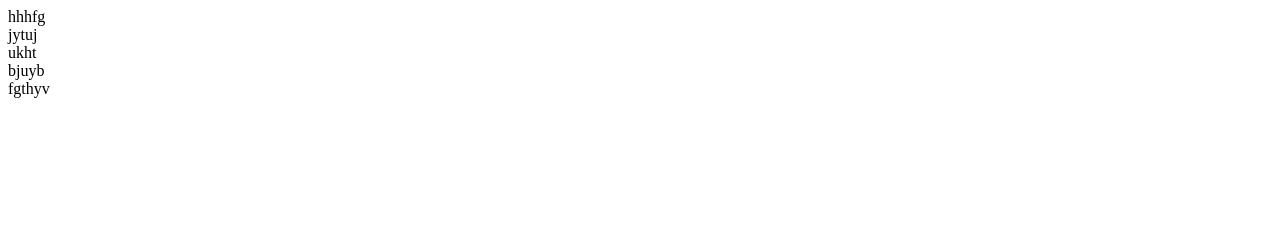
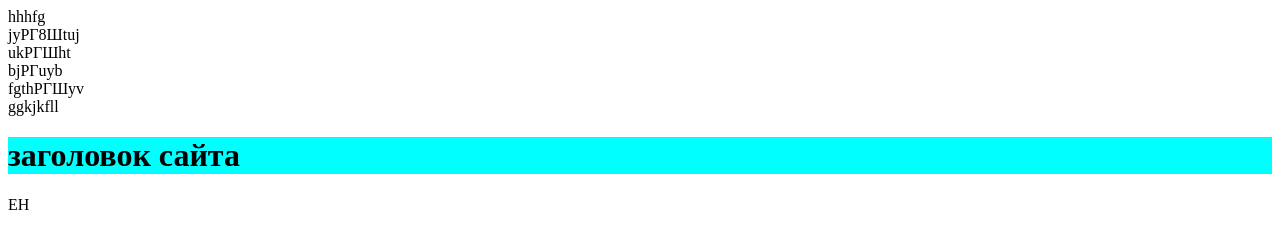
Before and after one commit to Carich1986/Arutr-Markus, a plain HTML site: page index.html in a window 1280 px wide. Drawn offline with Linux system fonts and the light colour scheme.

Commit message:
ШАПКА

```diff
--- a/css/style.css
+++ b/css/style.css
@@ -0,0 +1 @@
+header {background-color: aqua;}
--- a/index.html
+++ b/index.html
@@ -7,10 +7,13 @@
 </head>
 <body>
     <div>hhhfg</div>
-    <div>jytuj</div>
-    <div>ukht</div>
-    <div>bjuyb</div>
-    <div>fgthyv</div>
-
+    <div>jyРГ8Шtuj</div>
+    <div>ukРГШht</div>
+    <div>bjРГuyb</div>
+    <div>fgthРГШyv</div>
+    <div>ggkjkfll</div>
 </body>
+<header>
+    <h1>заголовок сайта</h1>
+</header>ЕН
 </html>
```
